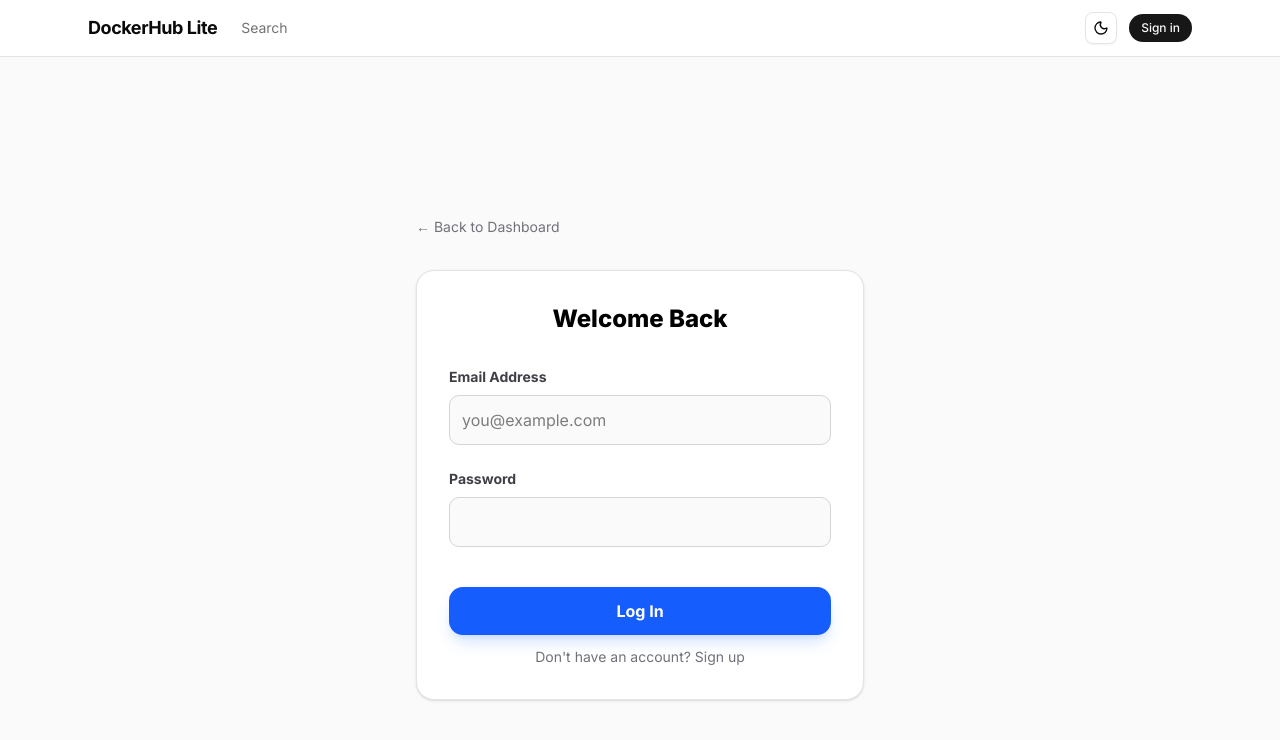
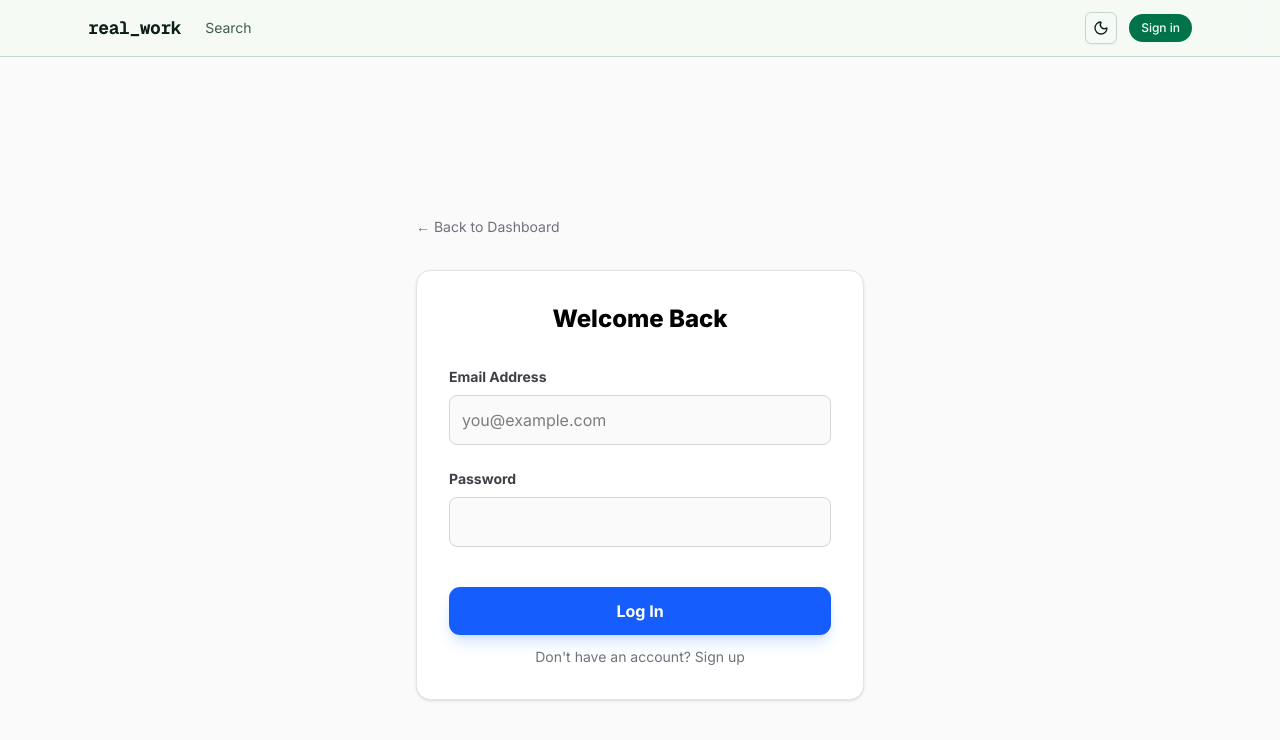
Before and after one commit to ChristopherTrumpet/real-work, a Next.js app: page /login in a window 1280 px wide. Shown: the top 740 px of the page. Built offline with nearby package versions, Linux system fonts and the light colour scheme; no server answers.

Commit message:
UI Refinements
Modified the overarching theme (mainly in dark mode), changed the name to real_work, changed the ring thickness for statistics, and changed the placement of the difficulty tags in the statistics section so it doesn't clip out of the container.

```diff
--- a/app/globals.css
+++ b/app/globals.css
@@ -48,73 +48,75 @@
   --radius-4xl: calc(var(--radius) * 2.6);
 }
 
+/* IDE / terminal — light: paper console, muted teal-green accent */
 :root {
-  --background: oklch(1 0 0);
-  --foreground: oklch(0.145 0 0);
-  --card: oklch(1 0 0);
-  --card-foreground: oklch(0.145 0 0);
-  --popover: oklch(1 0 0);
-  --popover-foreground: oklch(0.145 0 0);
-  --primary: oklch(0.205 0 0);
-  --primary-foreground: oklch(0.985 0 0);
-  --secondary: oklch(0.97 0 0);
-  --secondary-foreground: oklch(0.205 0 0);
-  --muted: oklch(0.97 0 0);
-  --muted-foreground: oklch(0.556 0 0);
-  --accent: oklch(0.97 0 0);
-  --accent-foreground: oklch(0.205 0 0);
-  --destructive: oklch(0.577 0.245 27.325);
-  --border: oklch(0.922 0 0);
-  --input: oklch(0.922 0 0);
-  --ring: oklch(0.708 0 0);
-  --chart-1: oklch(0.87 0 0);
-  --chart-2: oklch(0.556 0 0);
-  --chart-3: oklch(0.439 0 0);
-  --chart-4: oklch(0.371 0 0);
-  --chart-5: oklch(0.269 0 0);
-  --radius: 0.625rem;
-  --sidebar: oklch(0.985 0 0);
-  --sidebar-foreground: oklch(0.145 0 0);
-  --sidebar-primary: oklch(0.205 0 0);
-  --sidebar-primary-foreground: oklch(0.985 0 0);
-  --sidebar-accent: oklch(0.97 0 0);
-  --sidebar-accent-foreground: oklch(0.205 0 0);
-  --sidebar-border: oklch(0.922 0 0);
-  --sidebar-ring: oklch(0.708 0 0);
+  --background: oklch(0.98 0.006 145);
+  --foreground: oklch(0.22 0.03 165);
+  --card: oklch(0.995 0.005 145);
+  --card-foreground: oklch(0.22 0.03 165);
+  --popover: oklch(0.995 0.005 145);
+  --popover-foreground: oklch(0.22 0.03 165);
+  --primary: oklch(0.48 0.13 165);
+  --primary-foreground: oklch(0.99 0.01 165);
+  --secondary: oklch(0.94 0.02 155);
+  --secondary-foreground: oklch(0.28 0.04 165);
+  --muted: oklch(0.94 0.015 145);
+  --muted-foreground: oklch(0.45 0.04 165);
+  --accent: oklch(0.93 0.025 155);
+  --accent-foreground: oklch(0.26 0.05 165);
+  --destructive: oklch(0.52 0.2 25);
+  --border: oklch(0.86 0.025 165);
+  --input: oklch(0.9 0.02 155);
+  --ring: oklch(0.48 0.13 165);
+  --chart-1: oklch(0.55 0.14 165);
+  --chart-2: oklch(0.5 0.12 200);
+  --chart-3: oklch(0.65 0.1 145);
+  --chart-4: oklch(0.45 0.08 220);
+  --chart-5: oklch(0.6 0.15 130);
+  --radius: 0.5rem;
+  --sidebar: oklch(0.97 0.008 145);
+  --sidebar-foreground: oklch(0.22 0.03 165);
+  --sidebar-primary: oklch(0.48 0.13 165);
+  --sidebar-primary-foreground: oklch(0.99 0.01 165);
+  --sidebar-accent: oklch(0.93 0.02 155);
+  --sidebar-accent-foreground: oklch(0.26 0.05 165);
+  --sidebar-border: oklch(0.86 0.025 165);
+  --sidebar-ring: oklch(0.48 0.13 165);
 }
 
+/* Dark: deep terminal panel, phosphor-style green accent */
 .dark {
-  --background: oklch(0.145 0 0);
-  --foreground: oklch(0.985 0 0);
-  --card: oklch(0.205 0 0);
-  --card-foreground: oklch(0.985 0 0);
-  --popover: oklch(0.205 0 0);
-  --popover-foreground: oklch(0.985 0 0);
-  --primary: oklch(0.922 0 0);
-  --primary-foreground: oklch(0.205 0 0);
-  --secondary: oklch(0.269 0 0);
-  --secondary-foreground: oklch(0.985 0 0);
-  --muted: oklch(0.269 0 0);
-  --muted-foreground: oklch(0.708 0 0);
-  --accent: oklch(0.269 0 0);
-  --accent-foreground: oklch(0.985 0 0);
-  --destructive: oklch(0.704 0.191 22.216);
-  --border: oklch(1 0 0 / 10%);
-  --input: oklch(1 0 0 / 15%);
-  --ring: oklch(0.556 0 0);
-  --chart-1: oklch(0.87 0 0);
-  --chart-2: oklch(0.556 0 0);
-  --chart-3: oklch(0.439 0 0);
-  --chart-4: oklch(0.371 0 0);
-  --chart-5: oklch(0.269 0 0);
-  --sidebar: oklch(0.205 0 0);
-  --sidebar-foreground: oklch(0.985 0 0);
-  --sidebar-primary: oklch(0.488 0.243 264.376);
-  --sidebar-primary-foreground: oklch(0.985 0 0);
-  --sidebar-accent: oklch(0.269 0 0);
-  --sidebar-accent-foreground: oklch(0.985 0 0);
-  --sidebar-border: oklch(1 0 0 / 10%);
-  --sidebar-ring: oklch(0.556 0 0);
+  --background: oklch(0.14 0.02 200);
+  --foreground: oklch(0.9 0.03 145);
+  --card: oklch(0.18 0.022 200);
+  --card-foreground: oklch(0.9 0.03 145);
+  --popover: oklch(0.18 0.022 200);
+  --popover-foreground: oklch(0.9 0.03 145);
+  --primary: oklch(0.72 0.17 155);
+  --primary-foreground: oklch(0.14 0.03 200);
+  --secondary: oklch(0.24 0.025 200);
+  --secondary-foreground: oklch(0.88 0.025 145);
+  --muted: oklch(0.22 0.02 200);
+  --muted-foreground: oklch(0.62 0.06 155);
+  --accent: oklch(0.26 0.03 200);
+  --accent-foreground: oklch(0.88 0.04 145);
+  --destructive: oklch(0.62 0.2 22);
+  --border: oklch(0.3 0.03 200);
+  --input: oklch(0.26 0.025 200);
+  --ring: oklch(0.72 0.17 155);
+  --chart-1: oklch(0.72 0.17 155);
+  --chart-2: oklch(0.65 0.14 200);
+  --chart-3: oklch(0.58 0.12 145);
+  --chart-4: oklch(0.55 0.1 220);
+  --chart-5: oklch(0.68 0.15 130);
+  --sidebar: oklch(0.16 0.02 200);
+  --sidebar-foreground: oklch(0.9 0.03 145);
+  --sidebar-primary: oklch(0.72 0.17 155);
+  --sidebar-primary-foreground: oklch(0.14 0.03 200);
+  --sidebar-accent: oklch(0.24 0.025 200);
+  --sidebar-accent-foreground: oklch(0.88 0.025 145);
+  --sidebar-border: oklch(0.3 0.03 200);
+  --sidebar-ring: oklch(0.72 0.17 155);
 }
 
 @layer base {
--- a/app/layout.tsx
+++ b/app/layout.tsx
@@ -18,8 +18,8 @@ const geistMono = Geist_Mono({
 });
 
 export const metadata: Metadata = {
-  title: "Create Next App",
-  description: "Generated by create next app",
+  title: "real_work",
+  description: "Practice and debug challenges in live container environments.",
 };
 
 export default function RootLayout({
--- a/components/DifficultyWheel.tsx
+++ b/components/DifficultyWheel.tsx
@@ -13,7 +13,7 @@ export type DifficultyWheelProps = {
   centerLabel?: string
   /** Outer diameter in px */
   size?: number
-  /** Inner hole as fraction of radius (0–1) */
+  /** Center cutout: inner diameter ≈ (1 − holeRatio) × outer. Lower values = thinner colored ring (e.g. 0.35–0.45). */
   holeRatio?: number
 }
 
@@ -23,7 +23,7 @@ export default function DifficultyWheel({
   hard,
   centerLabel = 'Solved',
   size = 168,
-  holeRatio = 0.58,
+  holeRatio = 0.38,
 }: DifficultyWheelProps) {
   const total = easy + medium + hard
   const easyDeg = total > 0 ? (easy / total) * 360 : 0
@@ -41,52 +41,54 @@ export default function DifficultyWheel({
   const holePct = `${holeRatio * 50}%`
 
   return (
-    <div className="flex flex-col sm:flex-row items-center gap-6">
+    <div className="@container difficulty-wheel w-full min-w-0">
+      <div className="flex w-full min-w-0 flex-col items-center gap-4 @[22rem]:flex-row @[22rem]:items-center @[22rem]:justify-center @[22rem]:gap-6">
         <div
           className="relative shrink-0 rounded-full shadow-inner ring-1 ring-black/5 dark:ring-white/10"
           style={{
             width: size,
             height: size,
-          background,
+            maxWidth: '100%',
           }}
           aria-label={`${centerLabel}: ${easy} easy, ${medium} medium, ${hard} hard`}
         >
           <div
-          className="absolute flex flex-col items-center justify-center rounded-full bg-white text-zinc-900 dark:bg-zinc-900 dark:text-zinc-50"
+            className="absolute flex flex-col items-center justify-center rounded-full bg-card text-card-foreground"
             style={{
               inset: holePct,
             }}
           >
             <span className="text-2xl font-bold tabular-nums leading-none">{total}</span>
-          <span className="mt-1 text-[10px] font-medium uppercase tracking-wider text-zinc-500 dark:text-zinc-400">
+            <span className="mt-1 text-[10px] font-medium uppercase tracking-wider text-muted-foreground">
               {centerLabel}
             </span>
           </div>
         </div>
 
-      <ul className="flex flex-col gap-2 text-sm min-w-[9rem]">
-        <li className="flex items-center justify-between gap-4">
-          <span className="flex items-center gap-2 font-medium text-zinc-700 dark:text-zinc-300">
+        <ul className="flex w-full min-w-0 max-w-[11rem] flex-col gap-2 text-sm @[22rem]:max-w-[9rem]">
+          <li className="flex min-w-0 items-center justify-between gap-3">
+            <span className="flex min-w-0 items-center gap-2 font-medium text-foreground">
               <span className="h-2.5 w-2.5 shrink-0 rounded-full" style={{ background: EASY }} />
               Easy
             </span>
-          <span className="tabular-nums text-zinc-900 dark:text-zinc-100">{easy}</span>
+            <span className="shrink-0 tabular-nums text-foreground">{easy}</span>
           </li>
-        <li className="flex items-center justify-between gap-4">
-          <span className="flex items-center gap-2 font-medium text-zinc-700 dark:text-zinc-300">
+          <li className="flex min-w-0 items-center justify-between gap-3">
+            <span className="flex min-w-0 items-center gap-2 font-medium text-foreground">
               <span className="h-2.5 w-2.5 shrink-0 rounded-full" style={{ background: MEDIUM }} />
               Medium
             </span>
-          <span className="tabular-nums text-zinc-900 dark:text-zinc-100">{medium}</span>
+            <span className="shrink-0 tabular-nums text-foreground">{medium}</span>
           </li>
-        <li className="flex items-center justify-between gap-4">
-          <span className="flex items-center gap-2 font-medium text-zinc-700 dark:text-zinc-300">
+          <li className="flex min-w-0 items-center justify-between gap-3">
+            <span className="flex min-w-0 items-center gap-2 font-medium text-foreground">
               <span className="h-2.5 w-2.5 shrink-0 rounded-full" style={{ background: HARD }} />
               Hard
             </span>
-          <span className="tabular-nums text-zinc-900 dark:text-zinc-100">{hard}</span>
+            <span className="shrink-0 tabular-nums text-foreground">{hard}</span>
           </li>
         </ul>
       </div>
+    </div>
   )
 }
--- a/components/site-header.tsx
+++ b/components/site-header.tsx
@@ -12,8 +12,11 @@ export async function SiteHeader() {
     <header className="sticky top-0 z-50 border-b border-border bg-background/80 backdrop-blur-md">
       <div className="mx-auto flex h-14 max-w-6xl items-center justify-between gap-4 px-4 sm:px-6">
         <div className="flex items-center gap-4 min-w-0">
-          <Link href="/" className="text-lg font-bold tracking-tight text-foreground shrink-0">
-            DockerHub Lite
+          <Link
+            href="/"
+            className="font-mono text-lg font-bold tracking-tight text-foreground shrink-0"
+          >
+            real_work
           </Link>
           <nav className="hidden sm:flex items-center gap-1 text-sm">
             <Link
--- a/package.json
+++ b/package.json
@@ -1,5 +1,5 @@
 {
-  "name": "real-work",
+  "name": "real_work",
   "version": "0.1.0",
   "private": true,
   "scripts": {
```
Also changed, not shown: 1 other file (tests, documents, lock files or other folders). Lines whose indentation alone changed are shown as unchanged.
